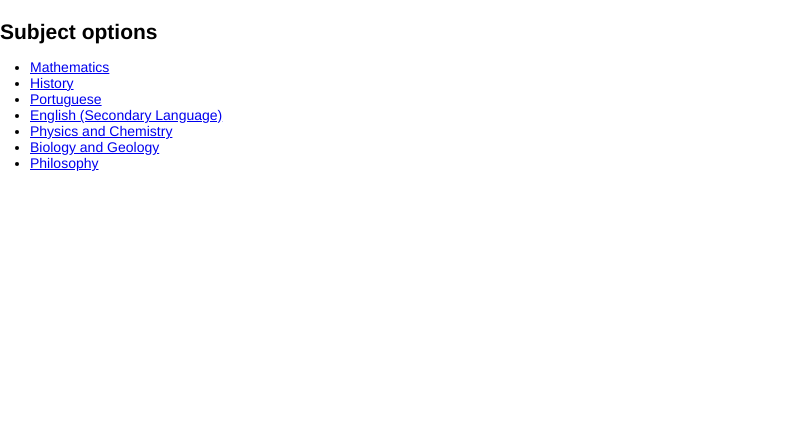
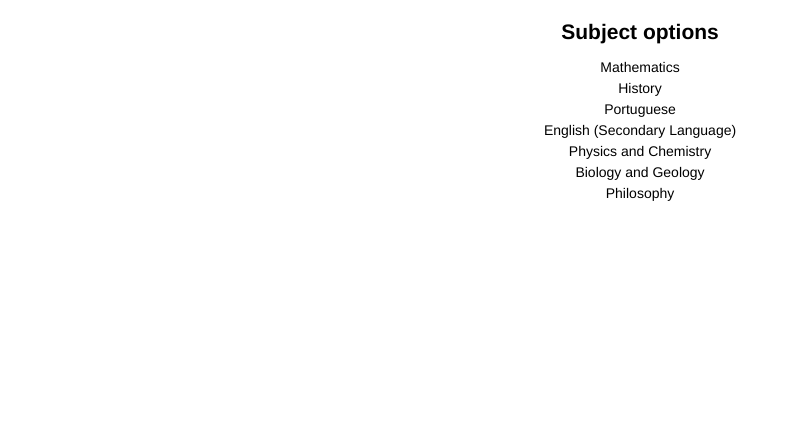
Before and after one commit to barbara-san/sword-ai-challenge-2023, a Flask app: page / in a window 1280 px wide. Shown: the part 148-594 px from the top of the page, without its empty margins (0-798 px from the left). Run offline with Flask 3, Linux system fonts and the light colour scheme.

Commit message:
Update style.css

```diff
--- a/static/style.css
+++ b/static/style.css
@@ -43,13 +43,7 @@ li {
     margin: 0;
 }
 
-ul {
-    padding-left: 30px;
-}
 
-ul :first-child {
-    margin-top: 0;
-}
 
 
 nav {
@@ -61,10 +55,6 @@ nav {
 }
 
 nav a {
-    overflow: hidden;
-    background-color: inherit;
-    color: inherit;
-    text-decoration: none;
     float: left;
     display: block;
     color: white;
@@ -104,3 +94,31 @@ footer p {
 header, title, p form {
     text-align: center;
 }
+
+/*h2, ul {
+    margin-left: 15%;
+    margin-right: 15%;
+}*/
+
+h2, ul {
+    text-align: center;
+}
+
+ul {
+    list-style: none;
+}
+
+li {
+    padding-bottom: 5px;
+}
+
+a {
+    overflow: hidden;
+    background-color: inherit;
+    color: inherit;
+    text-decoration: none;
+}
+
+ul li a:hover {
+    color:crimson;
+}
```
